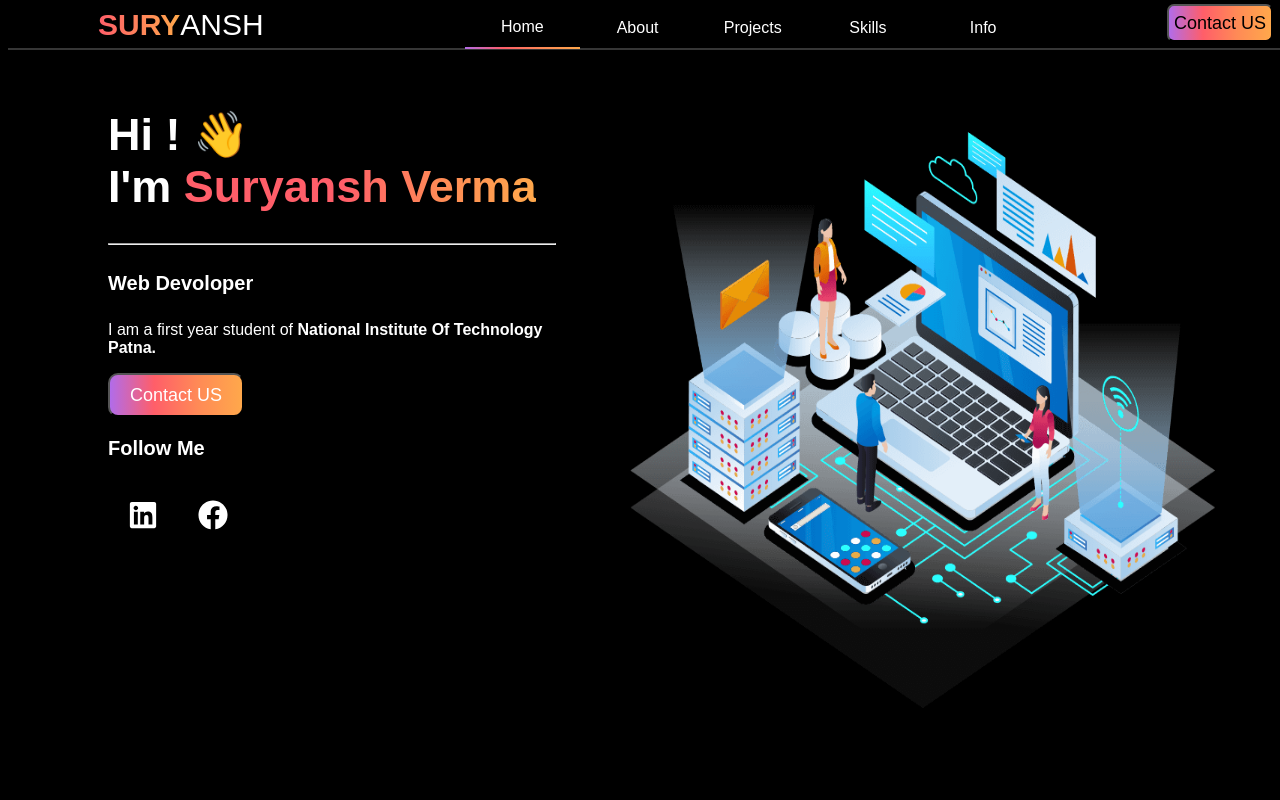
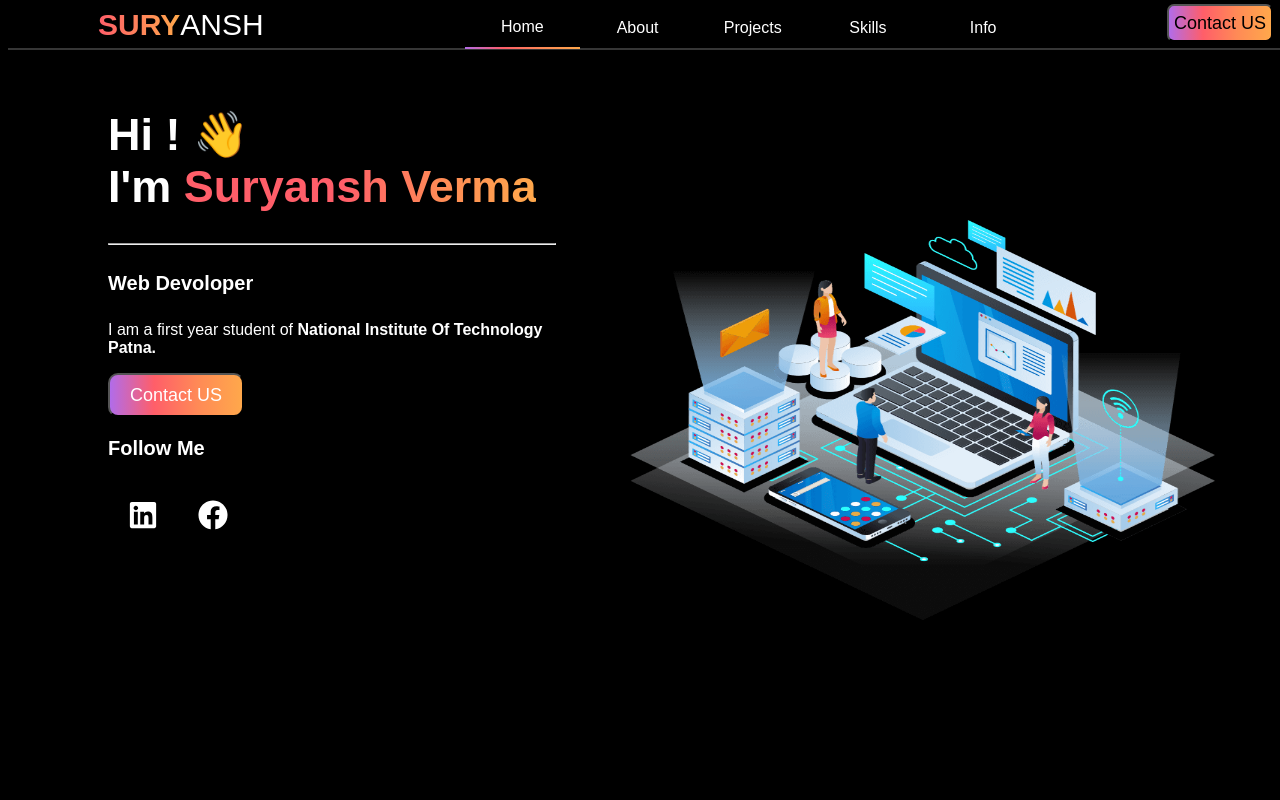
Before and after one commit to suryanshvermaa/myPortFolio, a React (Vite) app: page / in a window 1280 px wide. Shown: the top 800 px of the page. Built offline with nearby package versions, Linux system fonts and the light colour scheme; some icons are missing.

Commit message:
imageSize updated

```diff
--- a/src/App.css
+++ b/src/App.css
@@ -310,7 +310,7 @@
 }
 @media (min-width:700px) {
   .imgport{
-    height: 80%;
+    height: 400px;
     width: 80%;
     background-image: url('./Images/introimg.PNG');
     background-size: 100% 100%;
@@ -465,6 +465,7 @@
 /*linear-gradient(145deg, transparent 35%,#e81cff, #40c9ff)*/
 /*contact css */
 .form-container {
+
     width: 600px;
     background: linear-gradient(#212121, #212121) padding-box,
                  linear-gradient(145deg,transparent 35%,#ff5e69 ,#b16cea,#ffa84b) border-box;
```
